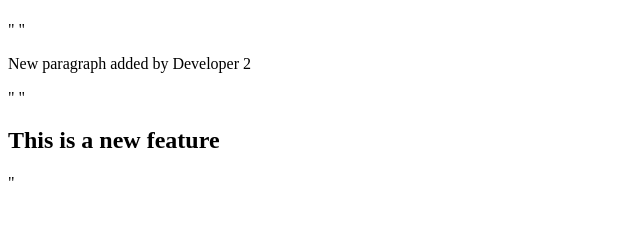
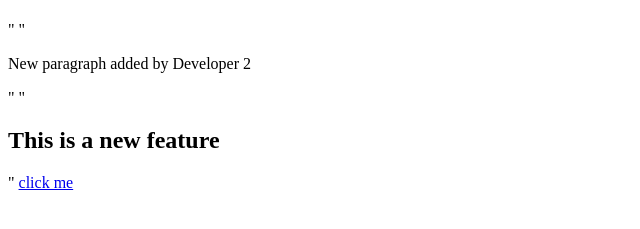
Before and after one commit to Pavan-Temp/remote_repo, a plain HTML site: page index.html in a window 1280 px wide. Shown: the part 85-314 px from the top of the page, without its empty margins (0-640 px from the left). Drawn offline with Linux system fonts and the light colour scheme.

Commit message:
undo commit

```diff
--- a/index.html
+++ b/index.html
@@ -1,3 +1,4 @@
 "<!DOCTYPE html><html><head><title>My Website</title></head><body><h1>Welcome!</h1></body></html>"
 "<p>New paragraph added by Developer 2 </p>"
 "<h2>This is a new feature    </h2>"
+<a href="www.google.com">click me</a>
```
